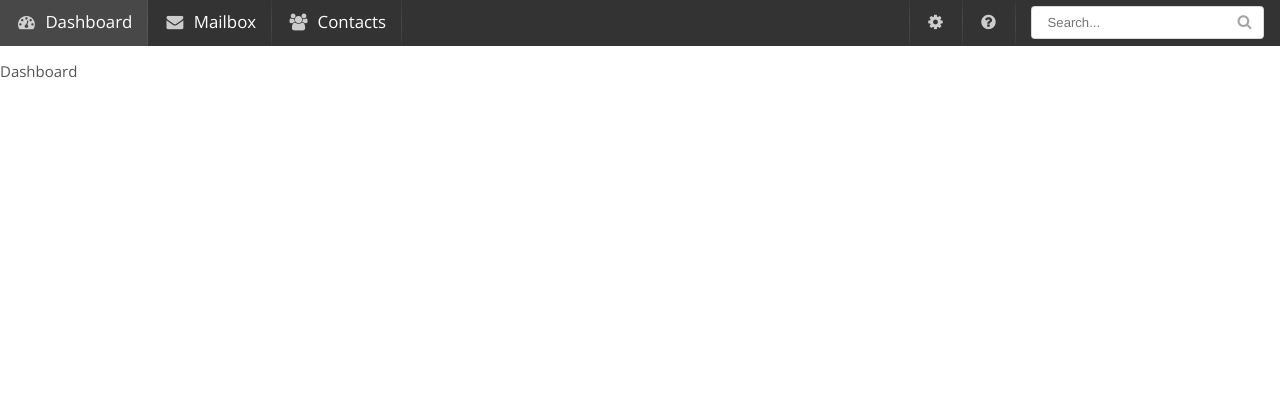
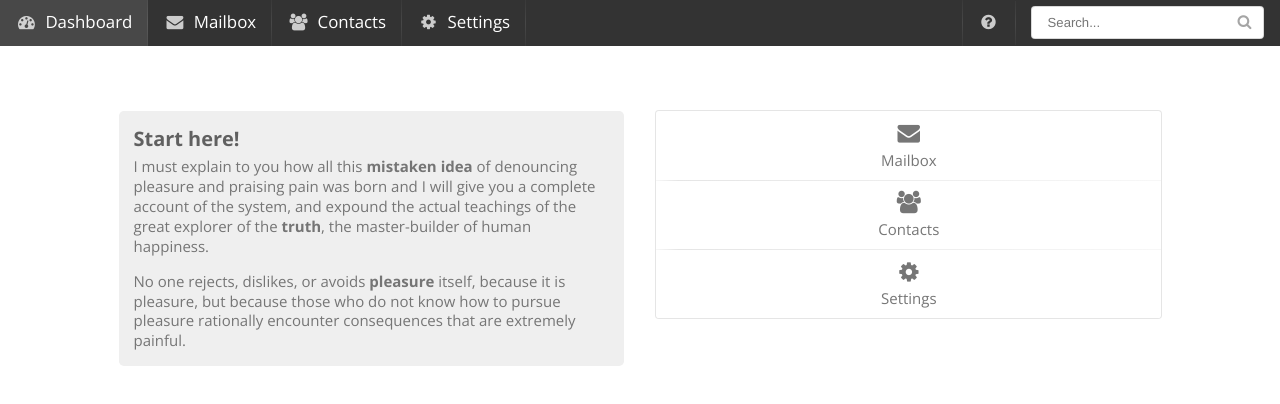
Before and after one commit to nosch/mayflower-talk-ng-route, a website: page app/index.html at #!/dashboard in a window 1280 px wide. Drawn offline with nearby package versions, Linux system fonts and the light colour scheme.

Commit message:
Added basic dashboard.

```diff
--- a/app/css/styles.css
+++ b/app/css/styles.css
@@ -18,8 +18,8 @@ body {
 }
 
 /* Top menu */
-.ui.inverted.menu {
+#top .ui.menu {
     margin-top: 0;
-    margin-bottom: 0;
+    margin-bottom: 50px;
     border-radius: 0;
 }
--- a/app/index.html
+++ b/app/index.html
@@ -34,7 +34,6 @@
         <!-- Vendor JS -->
         <script src="lib/modernizr/modernizr.min.js"></script>
         <script src="lib/jquery/jquery.min.js"></script>
-        <script src="http://cdnjs.cloudflare.com/ajax/libs/jquery.address/1.6/jquery.address.js"></script>
         <script src="lib/semantic/packaged/javascript/semantic.min.js"></script>
         <script src="lib/angular/angular.min.js"></script>
         <script src="lib/angular-ui-router/angular-ui-router.min.js"></script>
--- a/app/js/view/dashboard.tpl.html
+++ b/app/js/view/dashboard.tpl.html
@@ -1 +1,37 @@
-<p>Dashboard</p>
+<div class="ui two column page grid">
+    <div class="column">
+        <div class="ui message">
+            <div class="header">
+                Start here!
+            </div>
+            <p>
+                I must explain to you how all this <strong>mistaken idea</strong>
+                of denouncing pleasure and praising pain was born and I will give
+                you a complete account of the system, and expound the actual teachings
+                of the great explorer of the <strong>truth</strong>, the master-builder
+                of human happiness.
+            </p>
+            <p>
+                No one rejects, dislikes, or avoids <strong>pleasure</strong> itself, because it
+                is pleasure, but because those who do not know how to pursue
+                pleasure rationally encounter consequences that are extremely painful.
+            </p>
+        </div>
+    </div>
+    <div class="column">
+        <div class="ui labeled vertical fluid icon menu">
+            <a ui-sref="mailbox"
+               class="item">
+                <i class="mail icon"></i> Mailbox
+            </a>
+            <a ui-sref="contacts"
+               class="item">
+                <i class="users icon"></i> Contacts
+            </a>
+            <a ui-sref="settings"
+               class="item">
+                <i class="setting icon"></i> Settings
+            </a>
+        </div>
+    </div>
+</div>
--- a/app/js/view/top-menu.tpl.html
+++ b/app/js/view/top-menu.tpl.html
@@ -12,15 +12,14 @@
     <a ui-sref="contacts"
        ui-sref-active="active"
        class="item">
-        <i class="users icon"></i> Contacts
+        <i class="icon users"></i> Contacts
     </a>
-
+    <a ui-sref="settings"
+       ui-sref-active="active"
+       class="item">
+        <i class="icon setting"></i> Settings
+    </a>
     <div class="right menu">
-        <a ui-sref="settings"
-           ui-sref-active="active"
-           class="icon item">
-            <i class="setting icon"></i>
-        </a>
         <a ui-sref="help"
            ui-sref-active="active"
            class="icon item">
```
